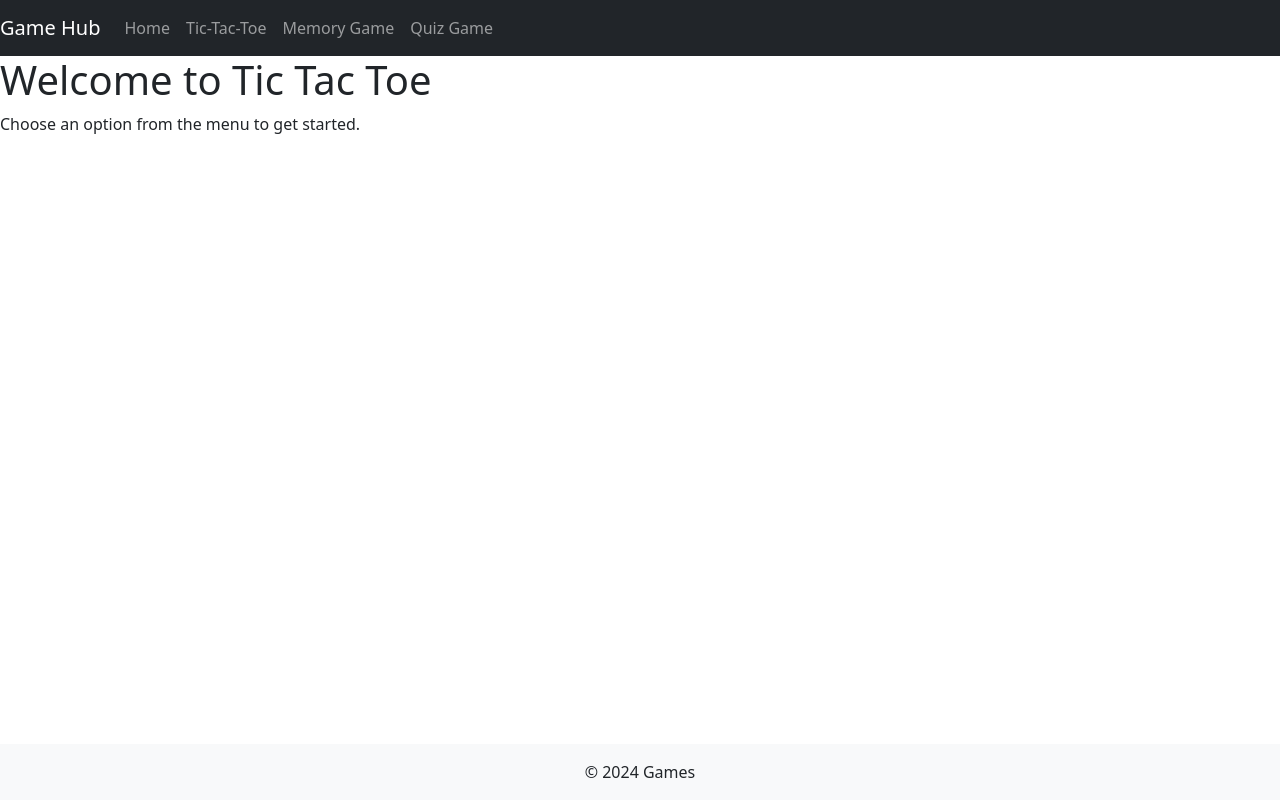
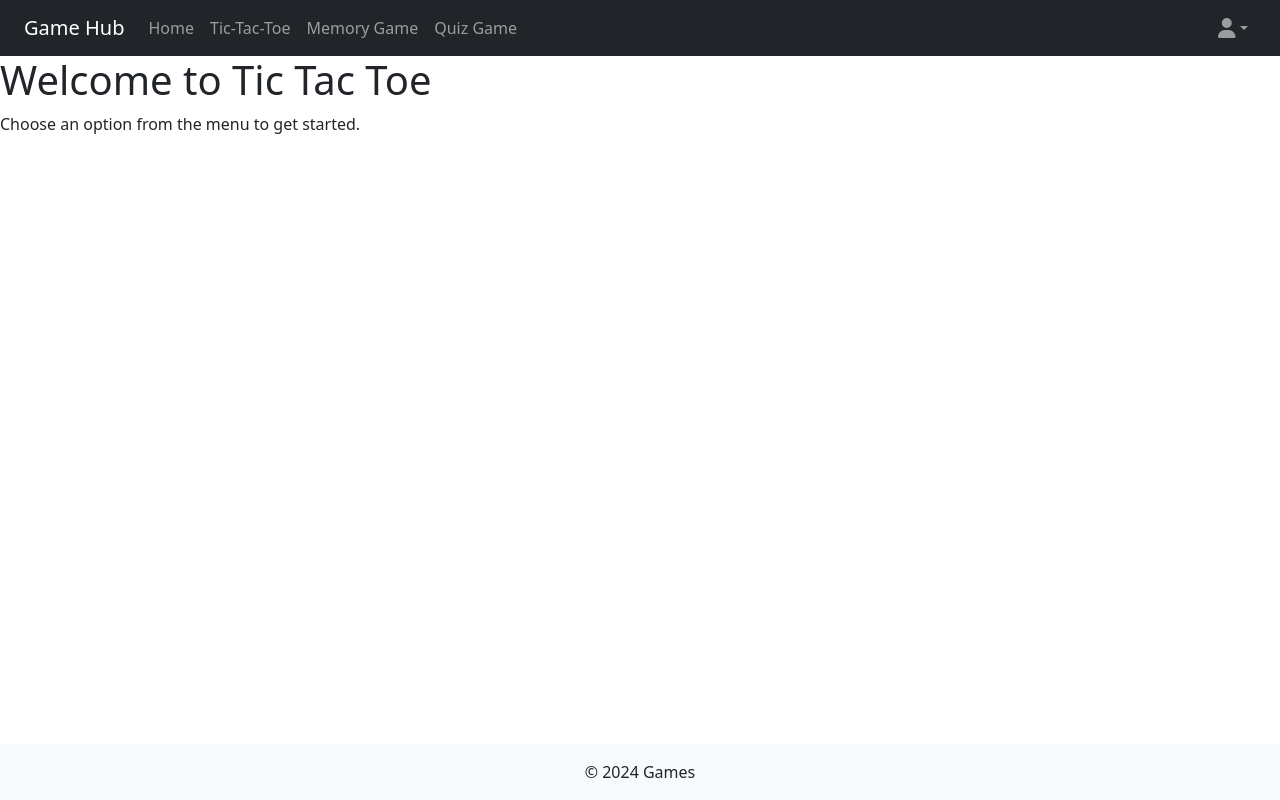
Before and after one commit to LeadingChicken/Software-architecture-project, a Next.js app in the folder frontend/: page / in a window 1280 px wide. Built offline with nearby package versions, Linux system fonts and the light colour scheme.

Commit message:
update nav bar responsive

```diff
--- a/frontend/package.json
+++ b/frontend/package.json
@@ -9,11 +9,16 @@
     "lint": "next lint"
   },
   "dependencies": {
+    "@fortawesome/fontawesome-svg-core": "^6.6.0",
+    "@fortawesome/free-brands-svg-icons": "^6.6.0",
+    "@fortawesome/free-solid-svg-icons": "^6.6.0",
+    "@fortawesome/react-fontawesome": "^0.2.2",
     "bootstrap": "^5.3.3",
     "next": "14.2.5",
     "react": "^18",
     "react-bootstrap": "^2.10.4",
     "react-dom": "^18",
+    "react-responsive": "^10.0.0",
     "socket.io-client": "^4.7.5"
   },
   "devDependencies": {
--- a/frontend/src/components/Header.js
+++ b/frontend/src/components/Header.js
@@ -1,11 +1,16 @@
 'use client'
 import Link from 'next/link';
 import { Navbar, Nav } from 'react-bootstrap';
-
+import NavDropdown from 'react-bootstrap/NavDropdown';
+import Container from 'react-bootstrap/Container';
+import { faUser } from '@fortawesome/free-solid-svg-icons';
+import { FontAwesomeIcon } from '@fortawesome/react-fontawesome';
+import { useMediaQuery } from 'react-responsive';
 const Header = () => {
+    const isMdAndDown = useMediaQuery({ maxWidth: 991 });
     return (
         <header>
-            <Navbar bg="dark" variant="dark" expand="lg">
+            <Navbar bg="dark" variant="dark" expand="lg" className='px-4'>
                 <Navbar.Brand ><Nav.Link as={Link} href="/">Game Hub</Nav.Link></Navbar.Brand>
                 <Navbar.Toggle aria-controls="basic-navbar-nav" />
                 <Navbar.Collapse id="basic-navbar-nav">
@@ -15,7 +20,34 @@ const Header = () => {
                         <Nav.Link as={Link} href="/memory">Memory Game</Nav.Link>
                         <Nav.Link as={Link} href="/quiz">Quiz Game</Nav.Link>
                         {/* <Nav.Link as={Link} href="/chat">Chat</Nav.Link> */}
+                        {
+                            isMdAndDown &&
+                            <>
+                                <Nav.Link as={Link} href="/sign-in">Sign in</Nav.Link>
+                                <Nav.Link as={Link} href="/sign-up">Sign up</Nav.Link>
+                            </>
+                        }
+
                     </Nav>
+                    {!isMdAndDown &&
+                        <Nav>
+                            <NavDropdown
+                                title={<FontAwesomeIcon icon={faUser} size="lg" />}
+                                id="basic-nav-dropdown"
+                                align="end"
+                            >
+                                <NavDropdown.Item href="/sign-in">Sign in</NavDropdown.Item>
+                                <NavDropdown.Item href="/sign-up">
+                                    Sign up
+                                </NavDropdown.Item>
+                                <NavDropdown.Item href="#action/3.3">Something</NavDropdown.Item>
+                                <NavDropdown.Divider />
+                                <NavDropdown.Item href="#action/3.4">
+                                    Separated link
+                                </NavDropdown.Item>
+                            </NavDropdown>
+                        </Nav>
+                    }
                 </Navbar.Collapse>
             </Navbar>
         </header>
```
